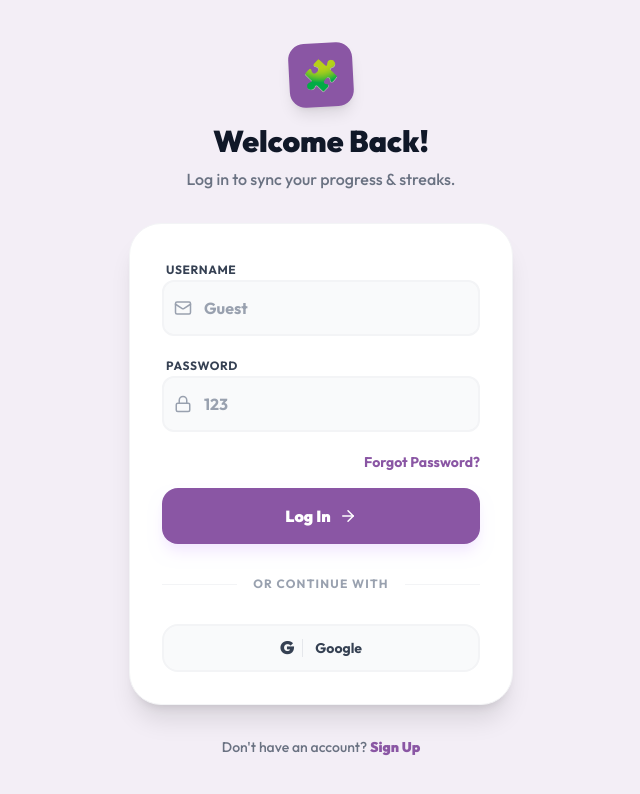
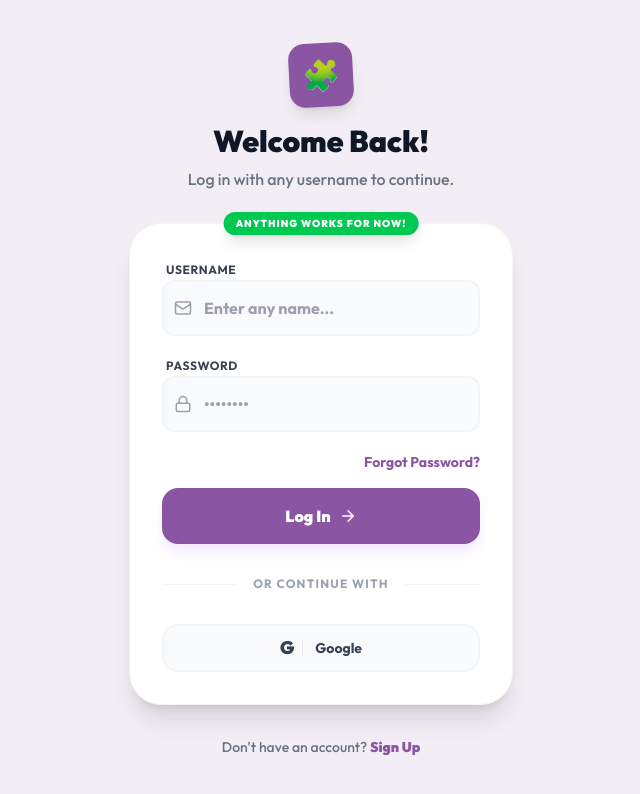
Before and after one commit to Omar-webcloud/Syntaxa, a Next.js app: page /login in a window 1280 px wide. Shown: the top 794 px of the page, without its empty margins (319-959 px from the left). Built offline with nearby package versions, Linux system fonts and the light colour scheme.

Commit message:
auth test

```diff
--- a/src/app/login/page.tsx
+++ b/src/app/login/page.tsx
@@ -36,13 +36,17 @@ export default function Login() {
       <div className="w-full max-w-sm space-y-8">
          <div className="text-center space-y-2">
              <div className="w-16 h-16 bg-[#8A56A4] rounded-2xl mx-auto flex items-center justify-center shadow-lg transform -rotate-3 mb-4">
-                 <span className="text-3xl font-black">🧩</span>
+                 <span className="text-3xl font-black text-white">🧩</span>
              </div>
              <h1 className="text-3xl font-black text-gray-900 dark:text-white">Welcome Back!</h1>
-             <p className="text-gray-500 dark:text-gray-400 font-medium">Log in to sync your progress & streaks.</p>
+             <p className="text-gray-500 dark:text-gray-400 font-medium">Log in with any username to continue.</p>
          </div>
 
-         <div className="bg-white dark:bg-[#1C1625] p-8 rounded-[32px] shadow-xl border border-gray-100 dark:border-[#2D2438] space-y-6 transition-colors duration-300">
+         <div className="bg-white dark:bg-[#1C1625] p-8 rounded-[32px] shadow-xl border border-gray-100 dark:border-[#2D2438] space-y-6 transition-colors duration-300 relative">
+             <div className="absolute -top-3 left-1/2 -translate-x-1/2 bg-green-500 text-white text-[10px] font-black px-3 py-1 rounded-full shadow-lg uppercase tracking-widest whitespace-nowrap">
+                 Anything works for now!
+             </div>
+
              <form onSubmit={handleSubmit} className="space-y-4">
                  {error && (
                      <div className="bg-red-50 dark:bg-red-900/20 text-red-500 dark:text-red-400 text-sm p-4 rounded-2xl font-bold text-center border border-red-100 dark:border-red-900/30">
@@ -56,7 +60,7 @@ export default function Login() {
                             type="text"
                             value={username}
                             onChange={(e) => setUsername(e.target.value)}
-                            placeholder="Guest"
+                            placeholder="Enter any name..."
                             className="w-full pl-10 pr-4 py-3.5 rounded-xl bg-gray-50 dark:bg-[#0F0A15] border-2 border-gray-100 dark:border-[#2D2438] text-gray-900 dark:text-white focus:border-[#8A56A4] dark:focus:border-[#A87BC7] outline-none transition-all placeholder:text-gray-400 dark:placeholder:text-gray-600 font-bold"
                             required
                          />
@@ -70,7 +74,7 @@ export default function Login() {
                             type="password"
                             value={password}
                             onChange={(e) => setPassword(e.target.value)}
-                            placeholder="123"
+                            placeholder="••••••••"
                             className="w-full pl-10 pr-4 py-3.5 rounded-xl bg-gray-50 dark:bg-[#0F0A15] border-2 border-gray-100 dark:border-[#2D2438] text-gray-900 dark:text-white focus:border-[#8A56A4] dark:focus:border-[#A87BC7] outline-none transition-all placeholder:text-gray-400 dark:placeholder:text-gray-600 font-bold"
                             required
                          />
--- a/src/lib/AuthContext.tsx
+++ b/src/lib/AuthContext.tsx
@@ -28,7 +28,7 @@ export function AuthProvider({ children }: { children: React.ReactNode }) {
   }, []);
 
   const login = (username: string, password: string) => {
-    if (username === "Guest" && password === "123") {
+    if (username.trim().length > 0 && password.trim().length > 0) {
       const newUser = { username };
       setUser(newUser);
       localStorage.setItem("syntaxa_user", JSON.stringify(newUser));
```
